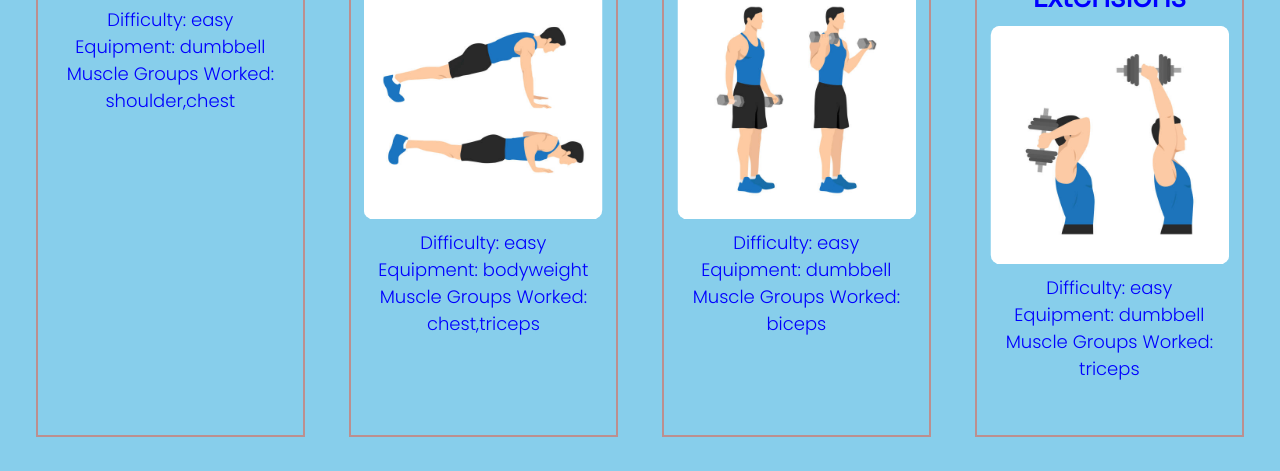
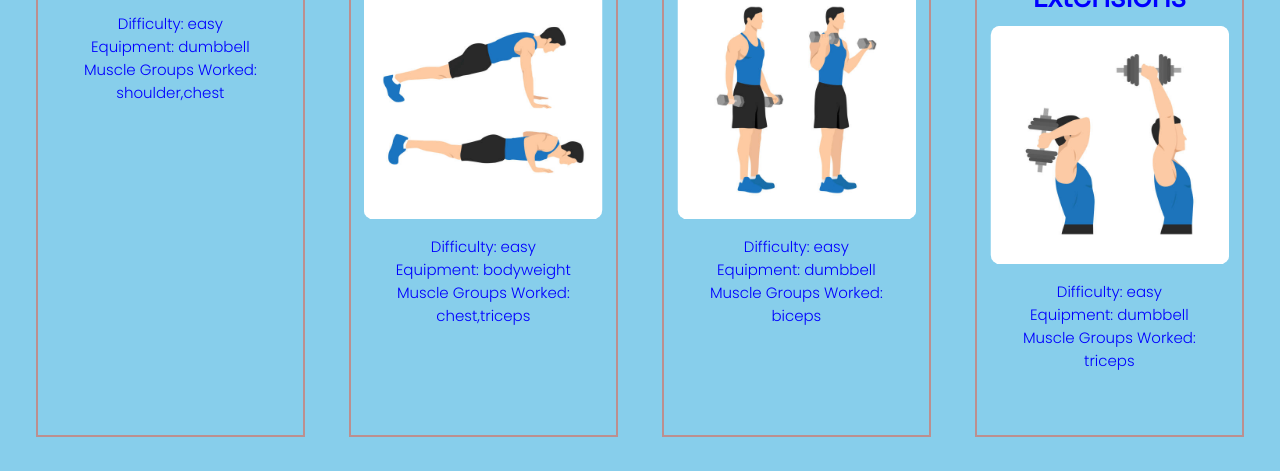
Before and after one commit to staten-island-tech/vite-project-Verviam, a website built with Vite: page vite-project/index.html in a window 1280 px wide. Shown: the part 290-761 px from the top of the page. Built offline with nearby package versions, Linux system fonts and the light colour scheme; files whose address does not match are found by name.

Commit message:
moderate bug

```diff
--- a/vite-project/styles/cards.css
+++ b/vite-project/styles/cards.css
@@ -33,7 +33,7 @@
 
 }
 .card-p {
-  font-size: 1.8rem;
-  padding: 0.5em;
+  font-size: 1.5rem;
+  padding: 1em;
   text-align: center;
 }
```
